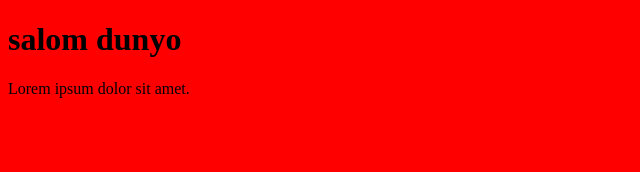
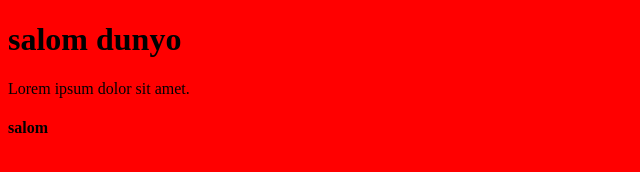
Before and after one commit to shahobiidinabduazizov/new, a plain HTML site: page index.html in a window 1280 px wide. Shown: the full height of the page, 0-640 px from the left. Drawn offline with Linux system fonts and the light colour scheme.

Commit message:
change index.html

```diff
--- a/index.html
+++ b/index.html
@@ -10,6 +10,7 @@
 <body>
     <h1>salom dunyo</h1>
     <p>Lorem ipsum dolor sit amet.</p>
+    <h4>salom</h4>
 
     <script src="./js/app.js"></script>
 </body>
```
